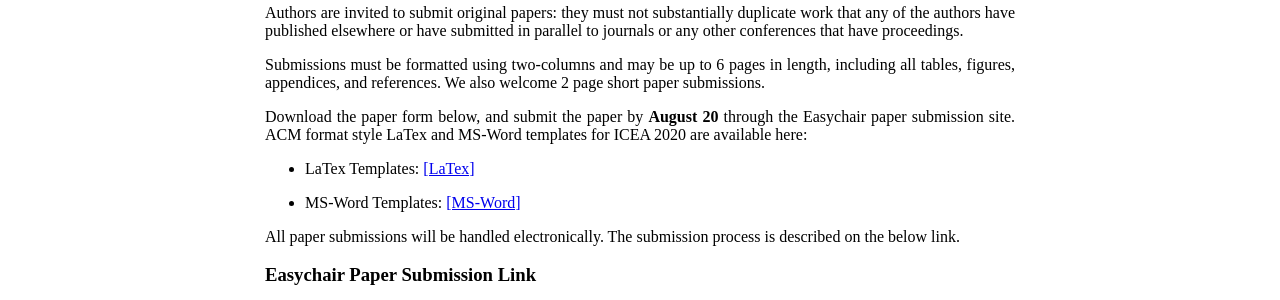
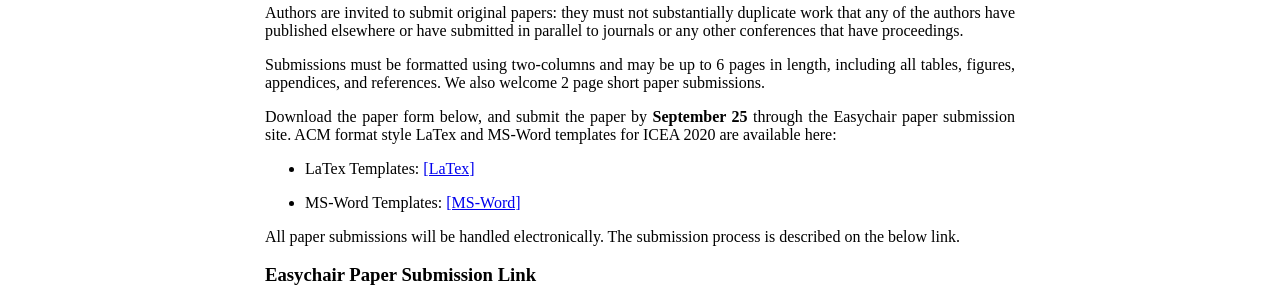
Before and after one commit to icea-conf/2020, a Jekyll site: the page built from submission/index.html, in a window 1280 px wide. Shown: the part 265-565 px from the top of the page. Built offline with Jekyll 4.4.1, drawn with Linux system fonts in a browser that asks for light colours.

Commit message:
Update index.html

```diff
--- a/submission/index.html
+++ b/submission/index.html
@@ -8,7 +8,7 @@
                <h2 style="color:#0000FF">Submission Guidelines</h2>
                     <p style="text-align: justify">Authors are invited to submit original papers: they must not substantially duplicate work that any of the authors have published elsewhere or have submitted in parallel to journals or any other conferences that have proceedings.</p>
                     <p style="text-align: justify">Submissions must be formatted using two-columns and may be up to 6 pages in length, including all tables, figures, appendices, and references. We also welcome 2 page short paper submissions.</p>
-                    <p style="text-align: justify">Download the paper form below, and submit the paper by <b>August 20</b> through the Easychair paper submission site. ACM format style LaTex and MS-Word templates for ICEA 2020 are available here:</p>
+                    <p style="text-align: justify">Download the paper form below, and submit the paper by <b>September 25</b> through the Easychair paper submission site. ACM format style LaTex and MS-Word templates for ICEA 2020 are available here:</p>
                     <ul>
                          <li><p>LaTex Templates: <a href="https://icea-conf.github.io/2020/template/ICEA2020_Latex_Template.zip">[LaTex]</a></p></li>
                          <li><p>MS-Word Templates: <a href="https://icea-conf.github.io/2020/template/ICEA2020_Word_Template.zip">[MS-Word]</a></p></li>
```
